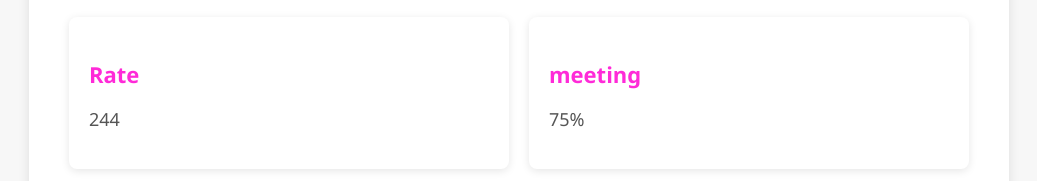
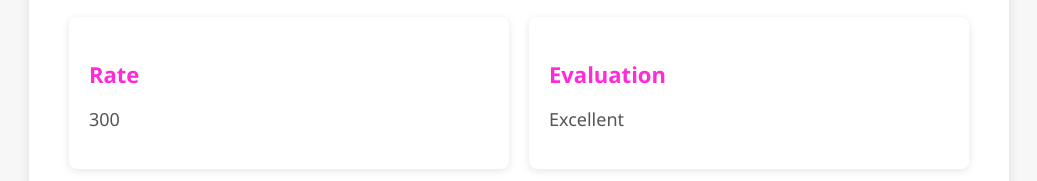
Before and after one commit to khalid-it-ctrl/rah, a plain HTML site: page index.html in a window 1280 px wide. Shown: the part 241-422 px from the top of the page, without its empty margins (121-1158 px from the left). Drawn offline with Linux system fonts and the light colour scheme.

Commit message:
Update index.html

```diff
--- a/index.html
+++ b/index.html
@@ -84,11 +84,11 @@ phone📞: 01019030902
     <div class="info-container">
         <div class="info-box">
             <h3>Rate </h3>
-            <p>244</p>
+            <p>300</p>
         </div>
         <div class="info-box">
-            <h3>meeting</h3>
-            <p>75%</p>
+            <h3>Evaluation</h3>
+            <p>Excellent</p>
         </div>
     </div>
 </div>
```
